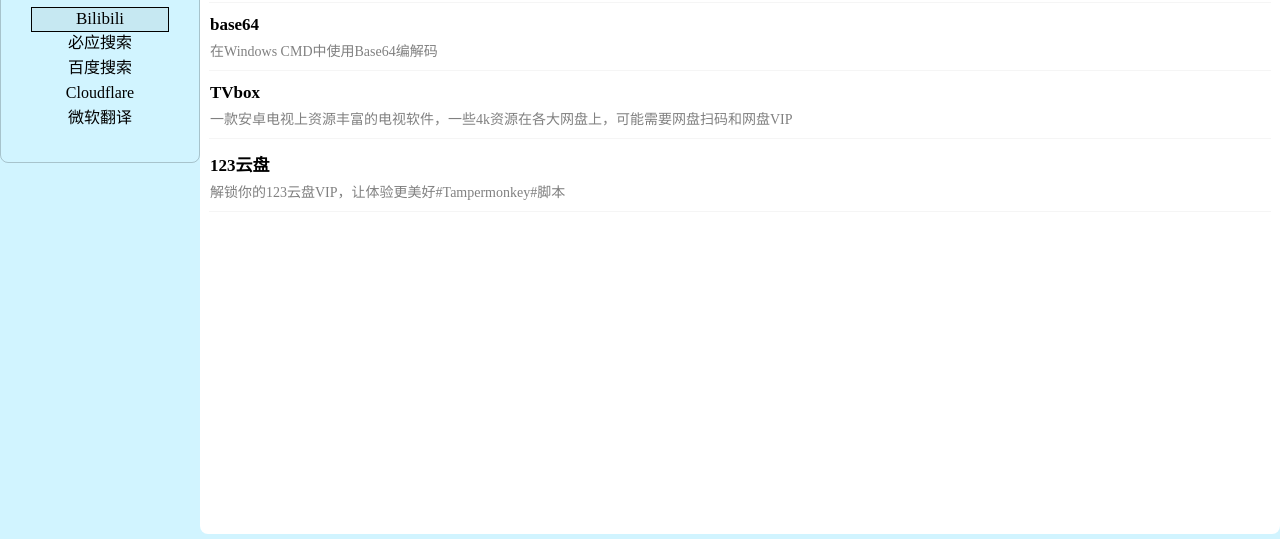
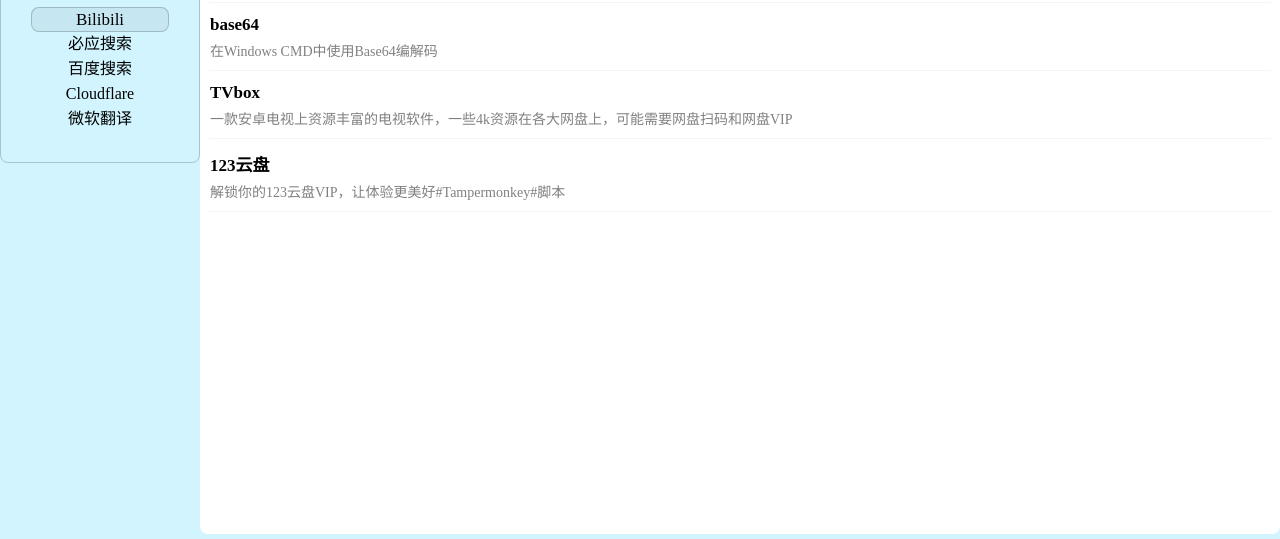
Before and after one commit to zhou3636/MyBlog, a plain HTML site: page index.html in a window 1280 px wide. In both pictures the pointer is over the element "Bilibili". Shown: the part 261-800 px from the top of the page. Drawn offline with Linux system fonts and the light colour scheme.

Commit message:
Update common.css

```diff
--- a/css/common.css
+++ b/css/common.css
@@ -115,24 +115,26 @@ a:visited {
 /* 其它信息 */
 .card a {
     /* a 标签是行内元素，设置尺寸、边距都可能失效，要转成块级元素 */
-    display: block;
+    /* display: block; */
     text-decoration: none;
     text-align: center;
-    padding-top: 5px;
+    /* padding-top: 5px; */
     cursor:default
 }
 .card .aa {
     width: 100%;
     height: 25px;
     text-align: center;
-    line-height: 12px;
+    line-height: 23px;
     font-size: 16px;
-    /* cursor: pointer;border: 1px solid ; */
+
 }
 .card .aa:hover {
     font-size: 17px; /* 悬停时字体变大 */
 }
 .card .aa:hover {
     background-color: rgba(0, 0, 0, 0.05);
-    cursor: pointer;border: 1px solid #000000;
+    cursor: default;
+    border: 1px solid rgba(0, 0, 0, 0.2);
+    border-radius: 8px;
 }
```
